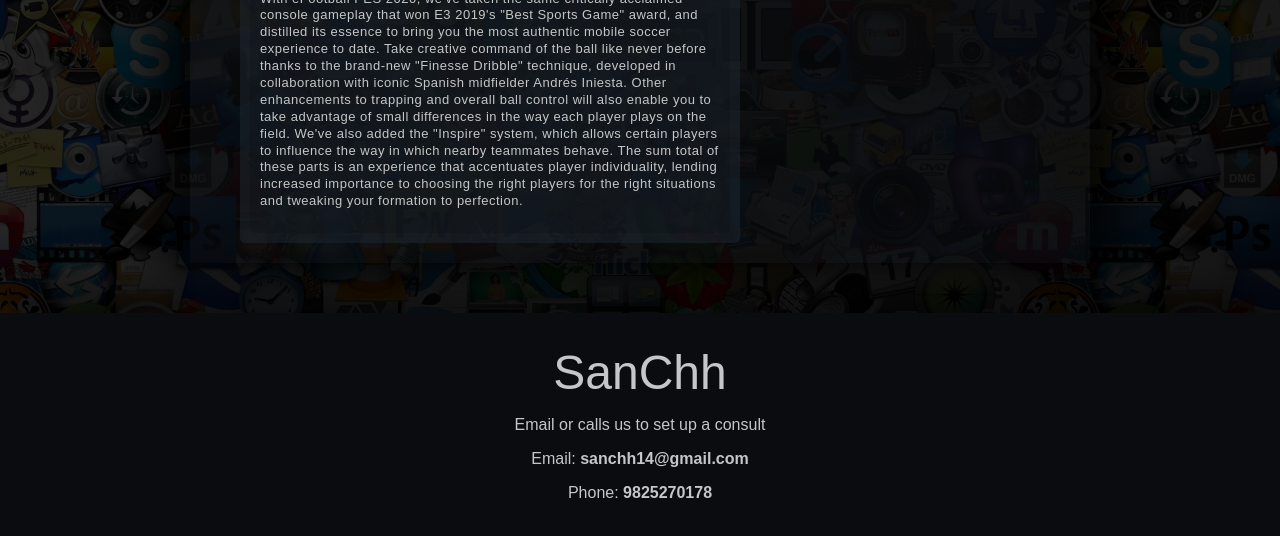
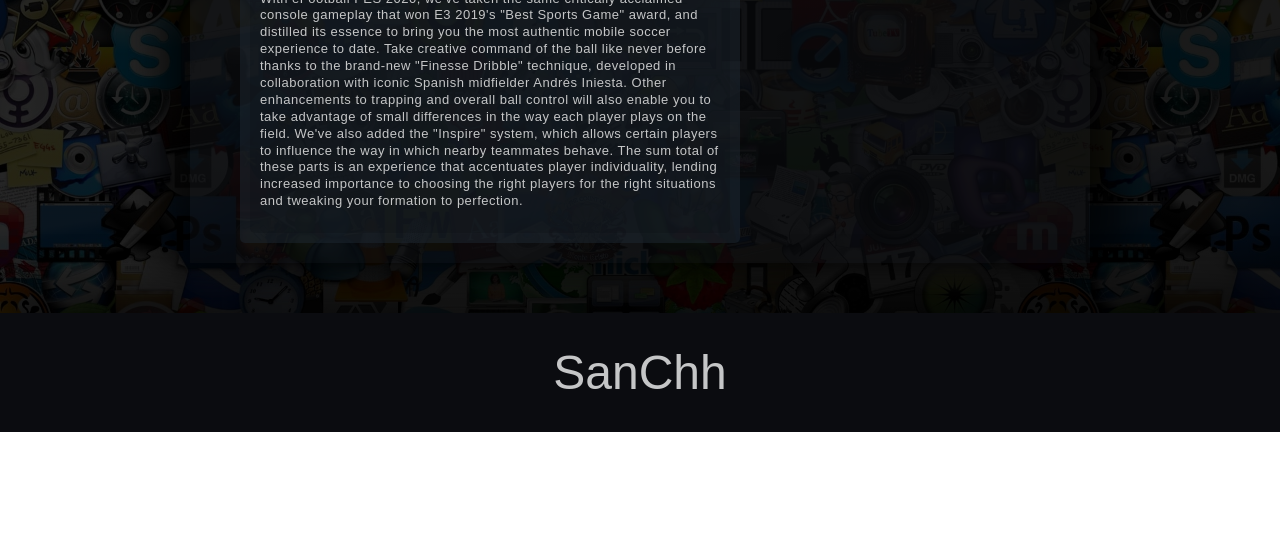
Before and after one commit to SanChh14/sanhax1, a plain HTML site: page index.html in a window 1280 px wide. Shown: the part 1277-1813 px from the top of the page. After the commit the page ends 1709 px from the top, so only its background shows below. Drawn offline with nearby package versions, Linux system fonts and the light colour scheme.

Commit message:
remove contact

```diff
--- a/index.html
+++ b/index.html
@@ -63,9 +63,6 @@
     </main>
     <footer>
         <h3>SanChh</h3>
-        <p>Email or calls us to set up a consult</p>
-        <p>Email: <strong>sanchh14@gmail.com</strong></p>
-        <p>Phone: <strong>9825270178</strong></p>
     </footer>
 
     <script src="http://code.jquery.com/jquery-3.4.1.min.js" integrity="sha256-CSXorXvZcTkaix6Yvo6HppcZGetbYMGWSFlBw8HfCJo=" crossorigin="anonymous"></script>
```
